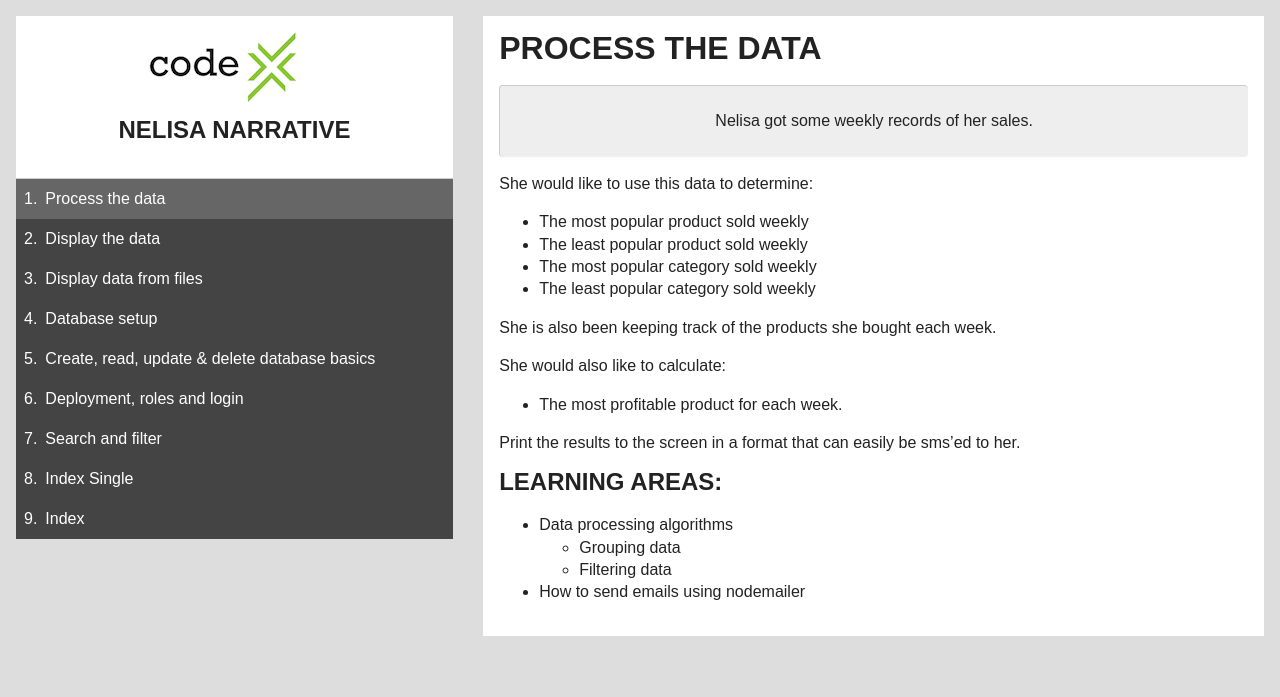
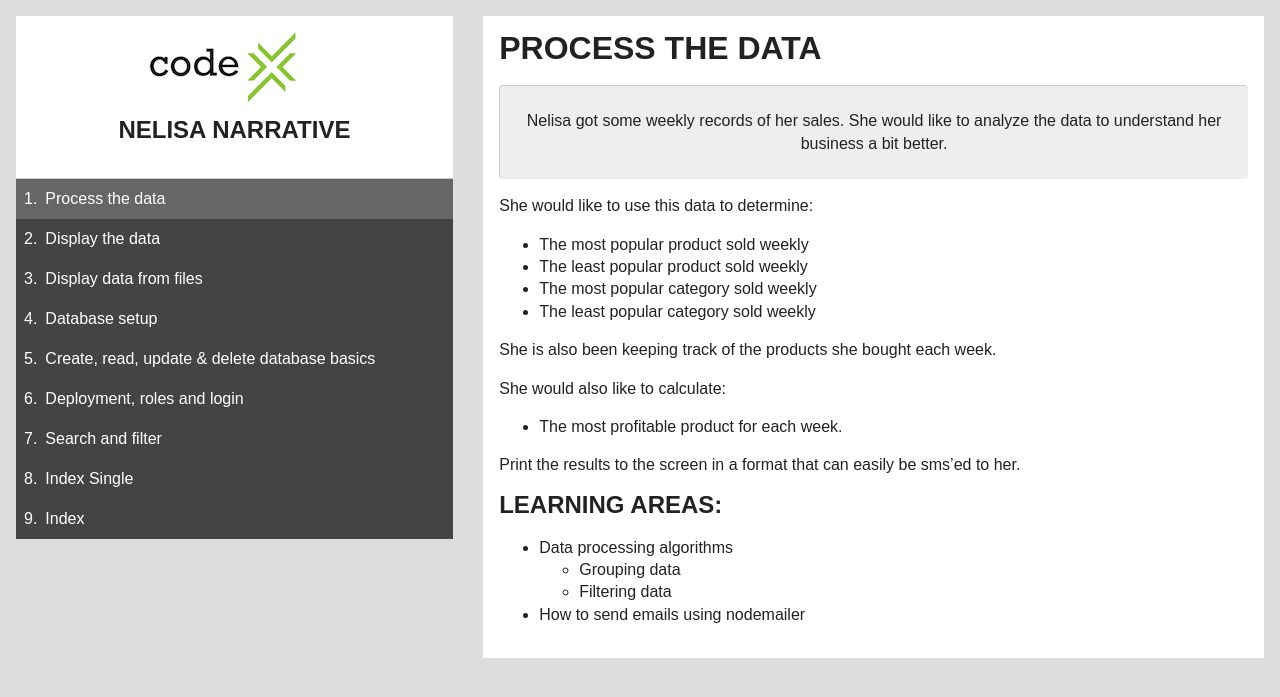
Before and after one commit to codex-academy/Nelisa, a Jekyll site: the page built from 1_Process_the_data.md, in a window 1280 px wide. Shown: the top 697 px of the page. Built offline with Jekyll 4.4.1, drawn with Linux system fonts in a browser that asks for light colours.

Commit message:
added summary

```diff
--- a/1_Process_the_data.md
+++ b/1_Process_the_data.md
@@ -5,7 +5,7 @@ title: Process the data
 
 # Process the data
 
-> Nelisa got some weekly records of her sales.
+> Nelisa got some weekly records of her sales. She would like to analyze the data to understand her business a bit better.
 
 She would like to use this data to determine:
 
@@ -22,7 +22,7 @@ She would also like to calculate:
 
 Print the results to the screen in a format that can easily be sms'ed to her.
 
-## Learning areas:
+##  Learning areas:
 
 * Data processing algorithms
     * Grouping data
```
